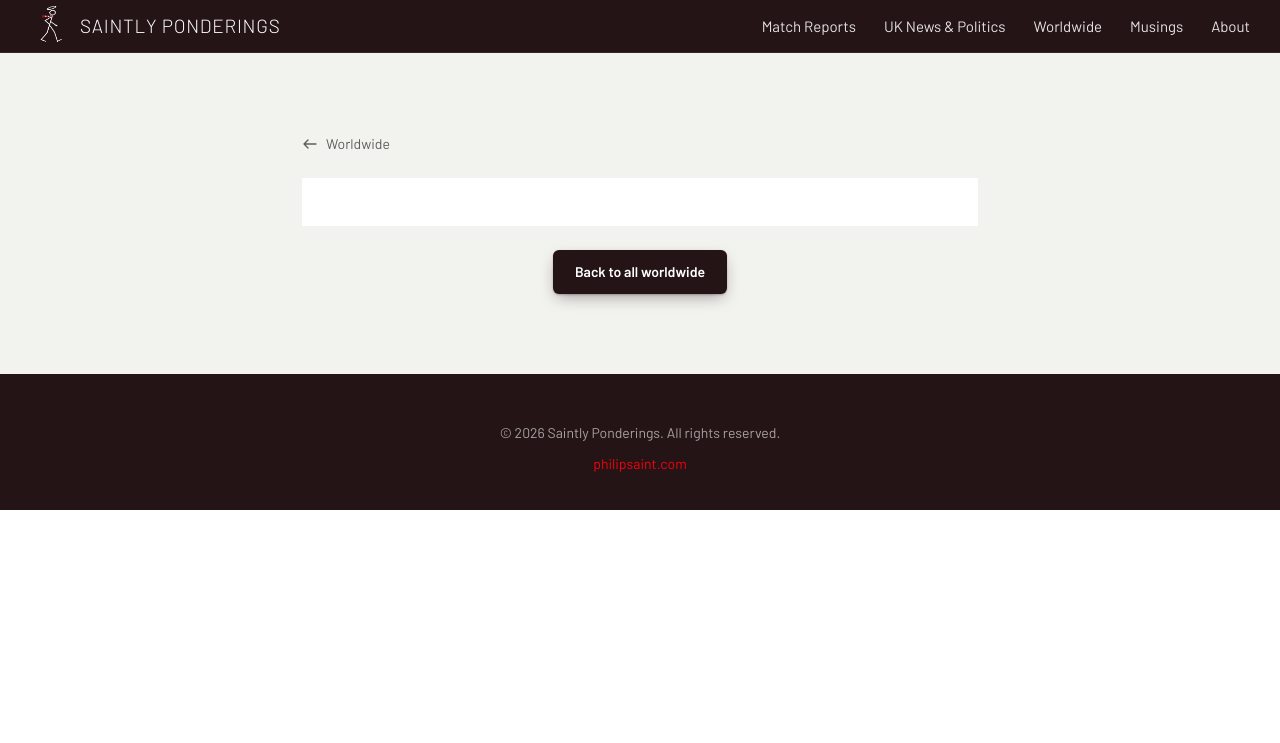
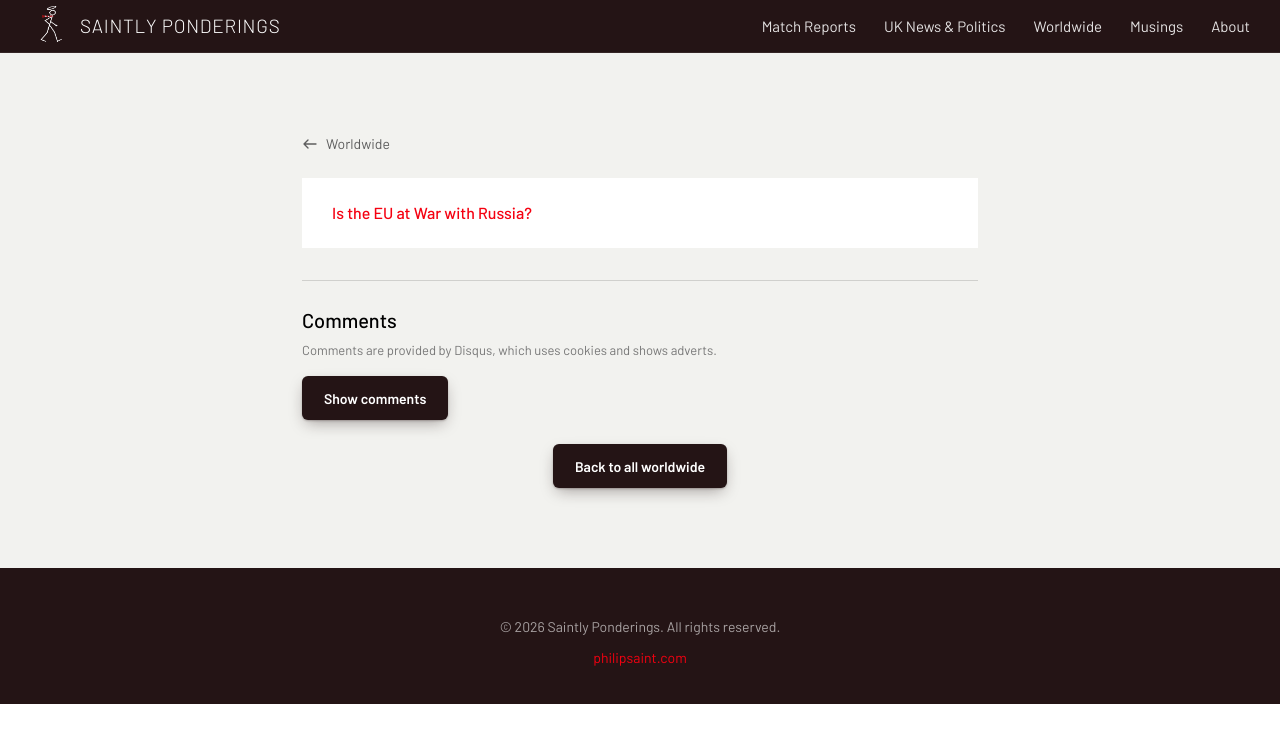
Before and after one commit to s41nty-ui/Saintly-ponderings, a Jekyll site: the page built from _worldwide/eu-at-war-with-russia.md, in a window 1280 px wide. Shown: the top 743 px of the page. Built offline with Jekyll 4.4.1, drawn with Linux system fonts in a browser that asks for light colours.

Commit message:
Comments on every article (Disqus)
- Article pages get a Comments section (Disqus shortname
  saintly-ponderings, one thread per article address). Disqus loads
  only when the reader clicks "Show comments", so no cookies or adverts
  before they choose to.
- Every homepage article is now clickable on desktop, so all of them
  can be commented on; when all of an article's text fits on the
  homepage, its page shows the title above the comments.

Co-Authored-By: Claude Opus 5.5 <noreply@anthropic.com>

```diff
--- a/_layouts/article.html
+++ b/_layouts/article.html
@@ -63,7 +63,15 @@
   .more{display:flex;justify-content:center;margin-top:24px}
   /* Desktop: paragraphs already shown beside the photo on the homepage are skipped here (see fit.js) */
   @media (min-width:900px){.mobile-only,.head-text > .on-home{display:none}
-    .panel .sec-title{position:absolute;width:1px;height:1px;margin:-1px;overflow:hidden;clip:rect(0 0 0 0);white-space:nowrap}}
+    .panel:not(.all-on-home) .sec-title{position:absolute;width:1px;height:1px;margin:-1px;overflow:hidden;clip:rect(0 0 0 0);white-space:nowrap}
+    .panel.all-on-home .sec-title{margin:0}}
+
+  /* Comments (Disqus): loaded only when the reader asks, so no cookies or adverts before then */
+  .comments{margin-top:32px;padding-top:24px;border-top:1px solid var(--line)}
+  .comments-h{margin:0 0 6px;font-size:20px;font-weight:500;color:var(--ink)}
+  .comments-note{margin:0 0 16px;font-size:13px;color:#777}
+  .comments .btn{border:0;cursor:pointer;font-family:inherit}
+  .comments .btn:focus-visible{outline:2px solid var(--red);outline-offset:3px}
 
   /* Invisible copy of the homepage row layout, used only to measure what fits beside the photo */
   .fit-probe{position:absolute;left:0;top:0;width:100%;visibility:hidden;pointer-events:none;z-index:-1}
@@ -120,6 +128,12 @@
         </div>
         <p class="meta mobile-only"><time datetime="{{ page.date | date: '%Y-%m-%d' }}">{{ page.date | date: "%-d %B %Y" }}</time></p>
       </div>
+      <section class="comments" aria-labelledby="comments-h">
+        <h2 class="comments-h" id="comments-h">Comments</h2>
+        <p class="comments-note">Comments are provided by Disqus, which uses cookies and shows adverts.</p>
+        <button type="button" class="btn" id="show-comments">Show comments</button>
+        <div id="disqus_thread"></div>
+      </section>
       <div class="more"><a href="/#{{ s.id }}" class="btn">{{ s.back | escape }}</a></div>
     </div>
   </article>
@@ -136,5 +150,19 @@
 
 <script src="/assets/fit.js"></script>
 <script>SPWhenReady(SPLayoutArticle);</script>
+<script>
+  // Disqus comments: one thread per article address; loaded only when the reader clicks.
+  var disqus_config = function () {
+    this.page.url = 'https://philipsaint.com{{ page.url }}';
+    this.page.identifier = '{{ page.url }}';
+  };
+  document.getElementById('show-comments').addEventListener('click', function () {
+    this.remove();
+    var s = document.createElement('script');
+    s.src = 'https://saintly-ponderings.disqus.com/embed.js';
+    s.setAttribute('data-timestamp', +new Date());
+    (document.head || document.body).appendChild(s);
+  });
+</script>
 </body>
 </html>
--- a/assets/fit.js
+++ b/assets/fit.js
@@ -28,7 +28,7 @@
     var t; window.addEventListener('resize', function () { clearTimeout(t); t = setTimeout(run, 150); });
   }
 
-  // Homepage: hide what doesn't fit; rows with nothing more to read lose their arrow and link (desktop).
+  // Homepage: hide what doesn't fit beside the photo (desktop).
   window.SPLayoutRows = function () {
     if (!matchMedia(DESKTOP).matches) return;
     document.querySelectorAll('a.row').forEach(function (row) {
@@ -38,7 +38,7 @@
       blocks.forEach(function (b) { b.classList.remove('cut'); });
       var n = fitCount(feature);
       for (var i = n; i < blocks.length; i++) blocks[i].classList.add('cut');
-      row.classList.toggle('no-overflow', n >= blocks.length);
+      // Every row stays clickable: each article page has comments, even when all its text fits here.
     });
   };
 
@@ -50,6 +50,9 @@
     shown.forEach(function (b) { b.classList.remove('on-home'); });
     var n = fitCount(probe.querySelector('.row-feature'));
     for (var i = 0; i < n && i < shown.length; i++) shown[i].classList.add('on-home');
+    // Nothing left to read here on desktop: show the title so readers know which article the comments are for
+    var panel = document.querySelector('.panel');
+    if (panel) panel.classList.toggle('all-on-home', n >= shown.length);
   };
 
   window.SPWhenReady = whenReady;
```
